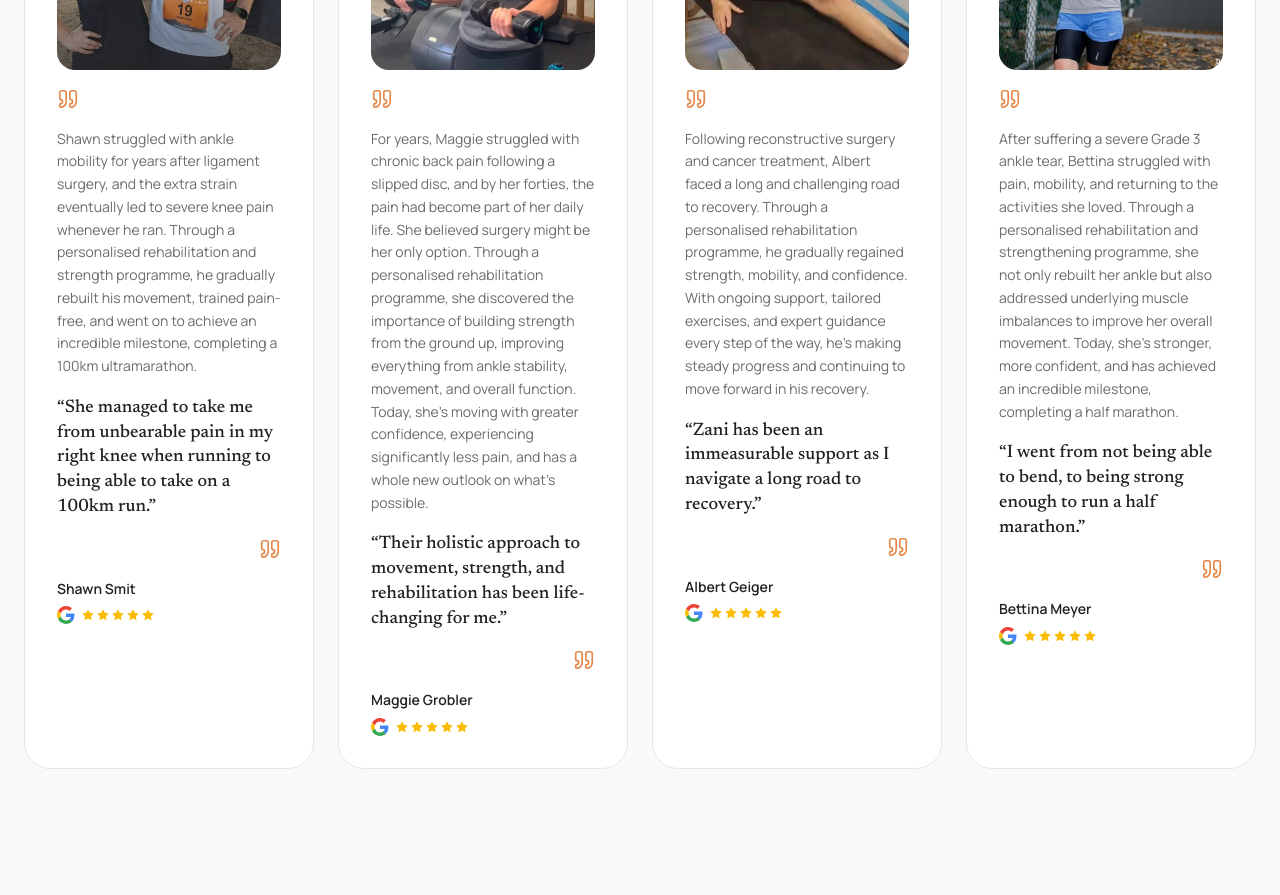
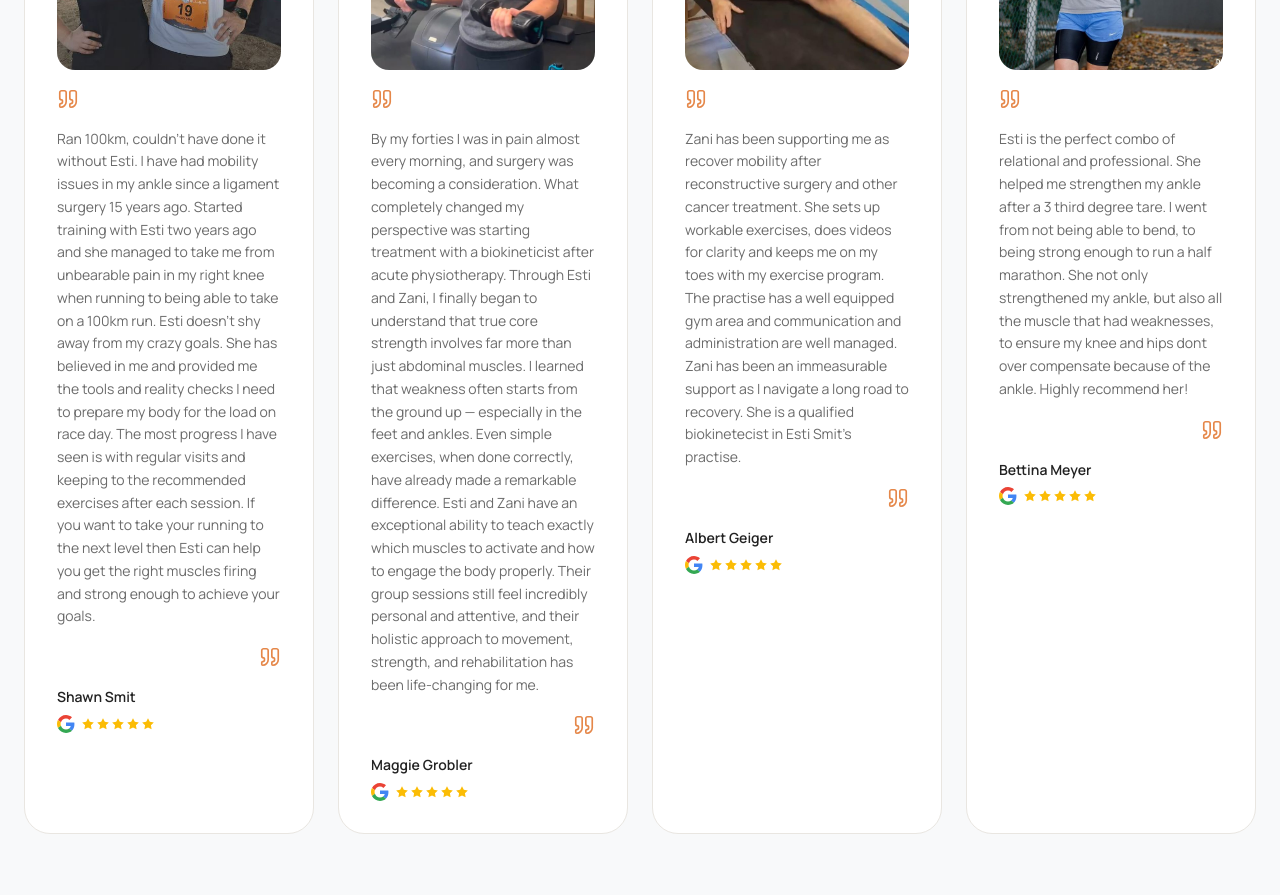
Before and after one commit to estismit/Esti-Smit-Biokineticist, a Next.js app: page / in a window 1280 px wide. Shown: the part 4580-5475 px from the top of the page. Built offline with nearby package versions, Linux system fonts and the light colour scheme.

Commit message:
Add files via upload

```diff
--- a/content/home.js
+++ b/content/home.js
@@ -50,10 +50,10 @@ const TEAM = [
   { image: "/assets/team-img-3.jpg", name: "Anya Bruwer" },
 ];
 const TESTIMONIALS = [
-  { image: "/assets/shawn-img.jpg", name: "Shawn Smit", quote: "She managed to take me from unbearable pain in my right knee when running to being able to take on a 100km run.", story: "Shawn struggled with ankle mobility for years after ligament surgery, and the extra strain eventually led to severe knee pain whenever he ran. Through a personalised rehabilitation and strength programme, he gradually rebuilt his movement, trained pain-free, and went on to achieve an incredible milestone, completing a 100km ultramarathon." },
-  { image: "/assets/maggie-img.jpg", name: "Maggie Grobler", quote: "Their holistic approach to movement, strength, and rehabilitation has been life-changing for me.", story: "For years, Maggie struggled with chronic back pain following a slipped disc, and by her forties, the pain had become part of her daily life. She believed surgery might be her only option. Through a personalised rehabilitation programme, she discovered the importance of building strength from the ground up, improving everything from ankle stability, movement, and overall function. Today, she's moving with greater confidence, experiencing significantly less pain, and has a whole new outlook on what's possible." },
-  { image: "/assets/albert-img.jpg", name: "Albert Geiger", quote: "Zani has been an immeasurable support as I navigate a long road to recovery.", story: "Following reconstructive surgery and cancer treatment, Albert faced a long and challenging road to recovery. Through a personalised rehabilitation programme, he gradually regained strength, mobility, and confidence. With ongoing support, tailored exercises, and expert guidance every step of the way, he's making steady progress and continuing to move forward in his recovery." },
-  { image: "/assets/bettina-img.jpg", name: "Bettina Meyer", quote: "I went from not being able to bend, to being strong enough to run a half marathon.", story: "After suffering a severe Grade 3 ankle tear, Bettina struggled with pain, mobility, and returning to the activities she loved. Through a personalised rehabilitation and strengthening programme, she not only rebuilt her ankle but also addressed underlying muscle imbalances to improve her overall movement. Today, she's stronger, more confident, and has achieved an incredible milestone, completing a half marathon." },
+  { image: "/assets/shawn-img.jpg", name: "Shawn Smit", quote: "", story: "Ran 100km, couldn’t have done it without Esti. I have had mobility issues in my ankle since a ligament surgery 15 years ago. Started training with Esti two years ago and she managed to take me from unbearable pain in my right knee when running to being able to take on a 100km run. Esti doesn’t shy away from my crazy goals. She has believed in me and provided me the tools and reality checks I need to prepare my body for the load on race day. The most progress I have seen is with regular visits and keeping to the recommended exercises after each session. If you want to take your running to the next level then Esti can help you get the right muscles firing and strong enough to achieve your goals." },
+  { image: "/assets/maggie-img.jpg", name: "Maggie Grobler", quote: "", story: "By my forties I was in pain almost every morning, and surgery was becoming a consideration. What completely changed my perspective was starting treatment with a biokineticist after acute physiotherapy. Through Esti and Zani, I finally began to understand that true core strength involves far more than just abdominal muscles. I learned that weakness often starts from the ground up — especially in the feet and ankles. Even simple exercises, when done correctly, have already made a remarkable difference. Esti and Zani have an exceptional ability to teach exactly which muscles to activate and how to engage the body properly. Their group sessions still feel incredibly personal and attentive, and their holistic approach to movement, strength, and rehabilitation has been life-changing for me." },
+  { image: "/assets/albert-img.jpg", name: "Albert Geiger", quote: "", story: "Zani has been supporting me as recover mobility after reconstructive surgery and other cancer treatment. She sets up workable exercises, does videos for clarity and keeps me on my toes with my exercise program.\n\nThe practise has a well equipped gym area and communication and administration are well managed.\nZani has been an immeasurable support as I navigate a long road to recovery. She is a qualified biokinetecist in Esti Smit's practise." },
+  { image: "/assets/bettina-img.jpg", name: "Bettina Meyer", quote: "", story: "Esti is the perfect combo of relational and professional. She helped me strengthen my ankle after a 3 third degree tare. I went from not being able to bend, to being strong enough to run a half marathon. She not only strengthened my ankle, but also all the muscle that had weaknesses, to ensure my knee and hips dont over compensate because of the ankle. Highly recommend her!" },
 ].map((t) => ({ ...t, imageAlt: t.name + ", patient at Esti Smit Biokinetics, Paarl" }));
 const FAQS = [
   { q: "What is Biokinetics?", a: "Biokinetics is about helping your body move better, feel stronger and function the way it should. Through personalised exercise and movement therapy, we look beyond where it hurts to understand why it hurts. Instead of simply managing symptoms, we focus on finding the root cause, restoring proper muscle function and building long-term strength, so you can get back to doing what you love, with confidence." },
```
